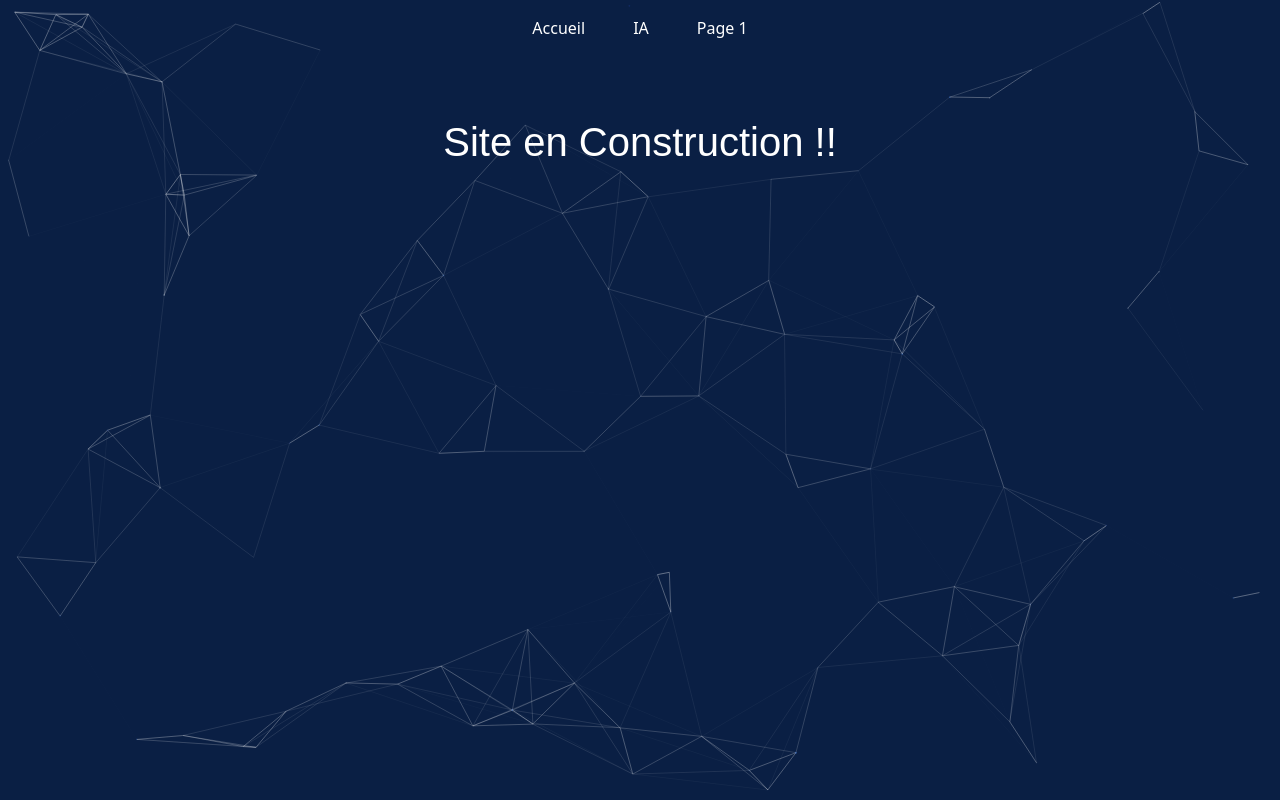
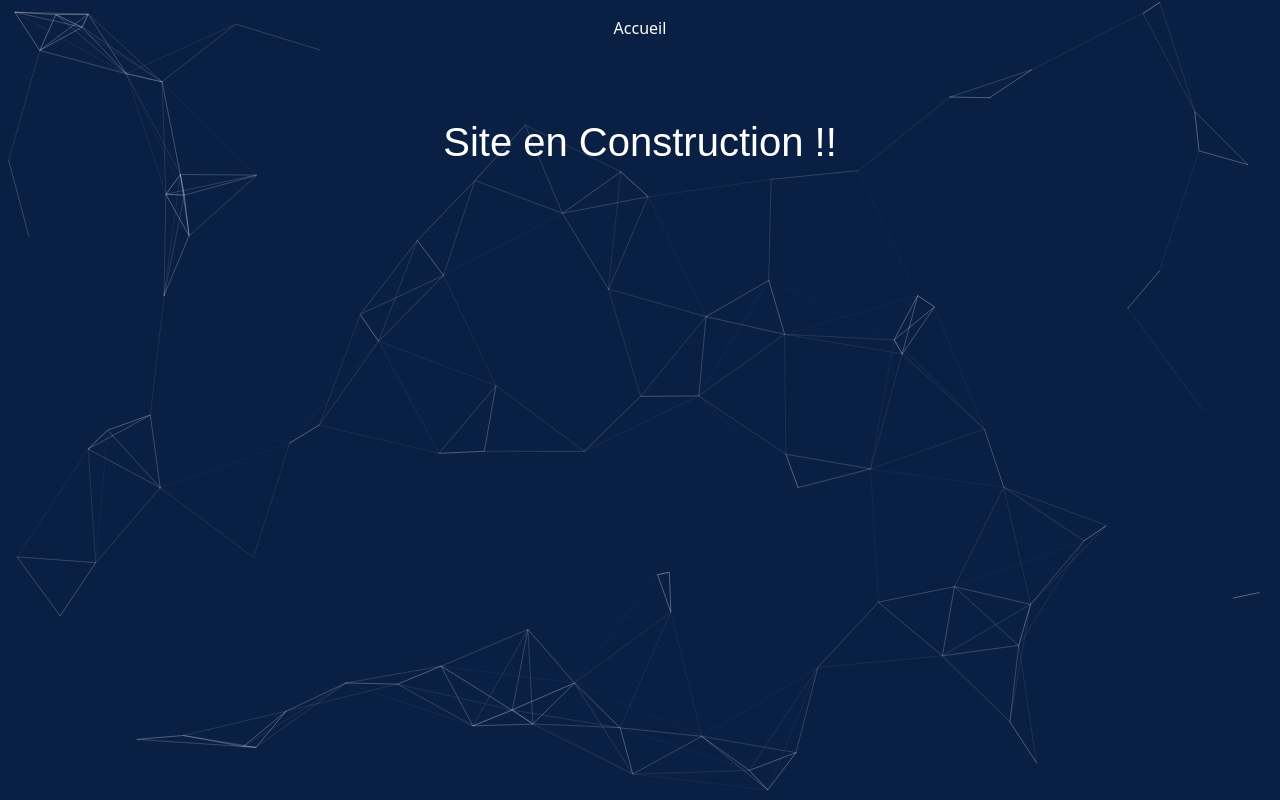
Before and after one commit to HugoSeverino/Datanovate_site, a Flask app: page / in a window 1280 px wide. Run offline with Flask 2, Linux system fonts and the light colour scheme; style sheets or scripts are compiled from the project's sources; some libraries are stand-ins or nearby versions.

Commit message:
modification header

```diff
--- a/templates/general/header.html
+++ b/templates/general/header.html
@@ -2,8 +2,8 @@
     <nav>
         <ul class="flex justify-center gap-6 sm:flex-row sm:items-center sm:gap-4">
             <li><a href="/" class="text-white text-base px-4 py-2 rounded transition duration-300 hover:bg-gray-700/50 hover:text-gray-300">Accueil</a></li>
-            <li><a href="/ia_reconnaissance_chiffre" class="text-white text-base px-4 py-2 rounded transition duration-300 hover:bg-gray-700/50 hover:text-gray-300">IA</a></li>
-            <li><a href="/page_1" class="text-white text-base px-4 py-2 rounded transition duration-300 hover:bg-gray-700/50 hover:text-gray-300">Page 1</a></li>
+            <!--<li><a href="/ia_reconnaissance_chiffre" class="text-white text-base px-4 py-2 rounded transition duration-300 hover:bg-gray-700/50 hover:text-gray-300">IA</a></li>-->
+            <!--<li><a href="/page_1" class="text-white text-base px-4 py-2 rounded transition duration-300 hover:bg-gray-700/50 hover:text-gray-300">Page 1</a></li>-->
         </ul>
     </nav>
 </header>
```
